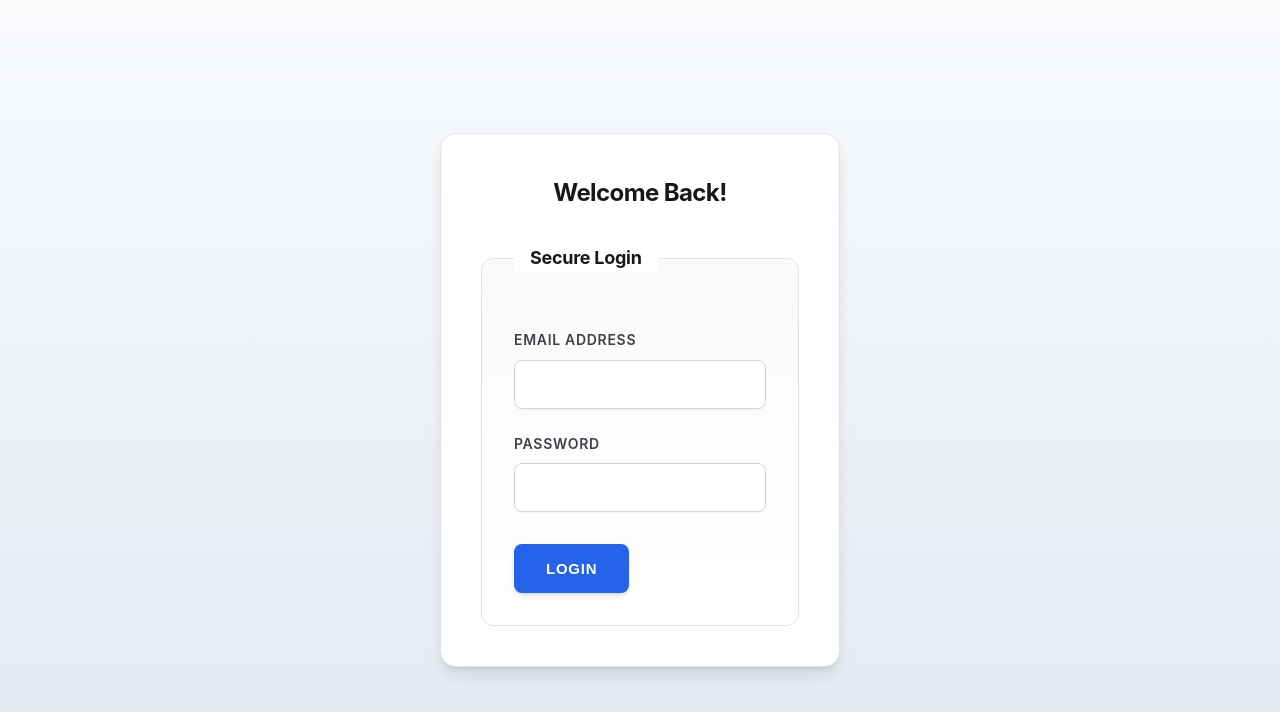
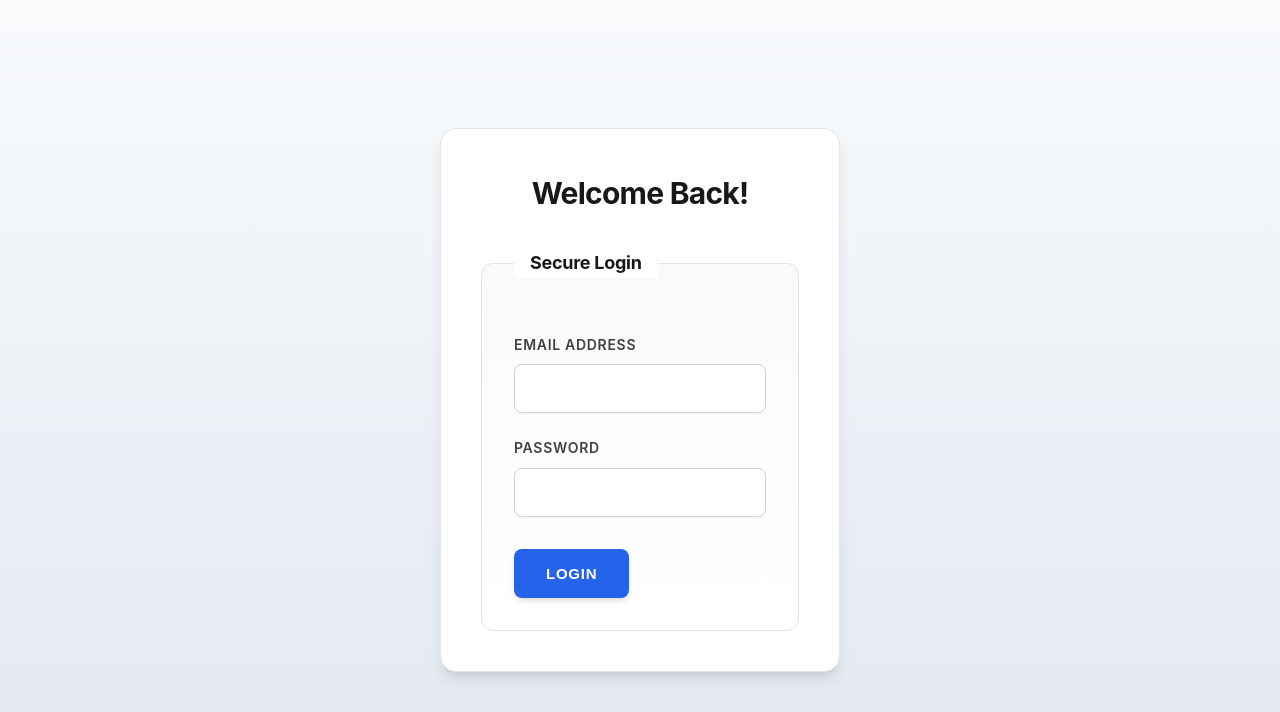
Before and after one commit to ITCS333/course-project-itcs333-group-9-project, a PHP site: page /src/auth/login.html in a window 1280 px wide. Shown: the top 712 px of the page. Run offline with PHP 8.4, Linux system fonts and the light colour scheme.

Commit message:
update login styling.

```diff
--- a/src/auth/login.css
+++ b/src/auth/login.css
@@ -71,8 +71,8 @@ body {
 }
 
 h2 {
-  /* font-size: 1.875rem;
-  font-weight: 700; */
+  font-size: 1.875rem;
+  font-weight: 700;
   color: var(--neutral-900);
   text-align: center;
   margin-bottom: 2rem;
```
